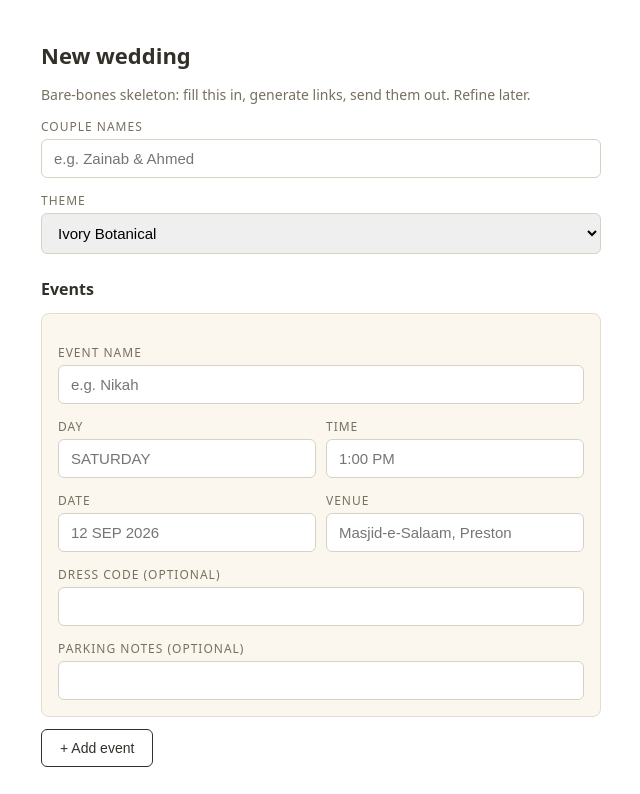
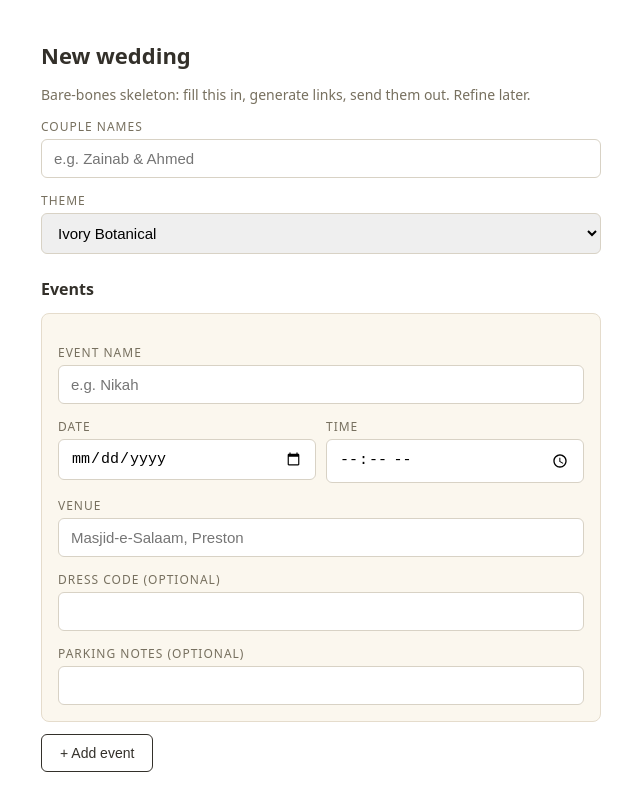
Before and after one commit to mubeendawood-design/RSVP, a Next.js app: page /host/new in a window 1280 px wide. Shown: the top 794 px of the page, without its empty margins (319-959 px from the left). Built offline with nearby package versions, Linux system fonts and the light colour scheme.

Commit message:
Host form: native date picker replaces free-text date, day-of-week auto-derived; time also uses native picker, formatted for display

```diff
--- a/app/host/new/page.jsx
+++ b/app/host/new/page.jsx
@@ -2,8 +2,31 @@
 
 import { useState } from "react";
 
-const emptyEvent = () => ({ label: "", dayLabel: "", dateNum: "", monthLabel: "", yearLabel: "", time: "", venue: "", dress: "", parking: "" });
+const emptyEvent = () => ({ label: "", date: "", time: "", venue: "", dress: "", parking: "" });
 const emptyHousehold = () => ({ name: "", invitedCount: 4, phone: "" });
+
+const DAY_NAMES = ["SUNDAY", "MONDAY", "TUESDAY", "WEDNESDAY", "THURSDAY", "FRIDAY", "SATURDAY"];
+const MONTH_NAMES = ["JAN", "FEB", "MAR", "APR", "MAY", "JUN", "JUL", "AUG", "SEP", "OCT", "NOV", "DEC"];
+
+// "17:00" -> "5:00 PM"
+function formatTime(t) {
+  if (!t) return "";
+  const [h, m] = t.split(":").map(Number);
+  const period = h >= 12 ? "PM" : "AM";
+  const h12 = h % 12 || 12;
+  return `${h12}:${String(m).padStart(2, "0")} ${period}`;
+}
+function splitDate(isoDate) {
+  if (!isoDate) return { dayLabel: "", dateNum: "", monthLabel: "", yearLabel: "" };
+  const [y, m, d] = isoDate.split("-").map(Number);
+  const dt = new Date(y, m - 1, d);
+  return {
+    dayLabel: DAY_NAMES[dt.getDay()],
+    dateNum: String(d),
+    monthLabel: MONTH_NAMES[m - 1],
+    yearLabel: String(y),
+  };
+}
 
 export default function HostNewPage() {
   const [coupleName, setCoupleName] = useState("");
@@ -29,7 +52,9 @@ export default function HostNewPage() {
         body: JSON.stringify({
           coupleName,
           themeKey,
-          events: events.filter((e) => e.label.trim()),
+          events: events
+            .filter((e) => e.label.trim())
+            .map((e) => ({ ...e, ...splitDate(e.date), time: formatTime(e.time) })),
           households: households.filter((h) => h.name.trim()),
         }),
       });
@@ -93,28 +118,21 @@ export default function HostNewPage() {
           <input style={input} placeholder="e.g. Nikah" value={e.label} onChange={(x) => updateEvent(i, "label", x.target.value)} />
           <div style={row}>
             <div>
-              <label style={label}>Day</label>
-              <input style={input} placeholder="SATURDAY" value={e.dayLabel} onChange={(x) => updateEvent(i, "dayLabel", x.target.value)} />
+              <label style={label}>Date</label>
+              <input type="date" style={input} value={e.date} onChange={(x) => updateEvent(i, "date", x.target.value)} />
             </div>
             <div>
               <label style={label}>Time</label>
-              <input style={input} placeholder="1:00 PM" value={e.time} onChange={(x) => updateEvent(i, "time", x.target.value)} />
+              <input type="time" style={input} value={e.time} onChange={(x) => updateEvent(i, "time", x.target.value)} />
             </div>
           </div>
-          <div style={row}>
-            <div>
-              <label style={label}>Date</label>
-              <input style={input} placeholder="12 SEP 2026" value={[e.dateNum, e.monthLabel, e.yearLabel].filter(Boolean).join(" ")}
-                onChange={(x) => {
-                  const [dateNum, monthLabel, yearLabel] = x.target.value.split(" ");
-                  updateEvent(i, "dateNum", dateNum || ""); updateEvent(i, "monthLabel", monthLabel || ""); updateEvent(i, "yearLabel", yearLabel || "");
-                }} />
+          {e.date && (
+            <div style={{ fontSize: 12, color: "#77705F", marginTop: 4 }}>
+              {splitDate(e.date).dayLabel}, {splitDate(e.date).dateNum} {splitDate(e.date).monthLabel} {splitDate(e.date).yearLabel}
             </div>
-            <div>
-              <label style={label}>Venue</label>
-              <input style={input} placeholder="Masjid-e-Salaam, Preston" value={e.venue} onChange={(x) => updateEvent(i, "venue", x.target.value)} />
-            </div>
-          </div>
+          )}
+          <label style={label}>Venue</label>
+          <input style={input} placeholder="Masjid-e-Salaam, Preston" value={e.venue} onChange={(x) => updateEvent(i, "venue", x.target.value)} />
           <label style={label}>Dress code (optional)</label>
           <input style={input} value={e.dress} onChange={(x) => updateEvent(i, "dress", x.target.value)} />
           <label style={label}>Parking notes (optional)</label>
```
